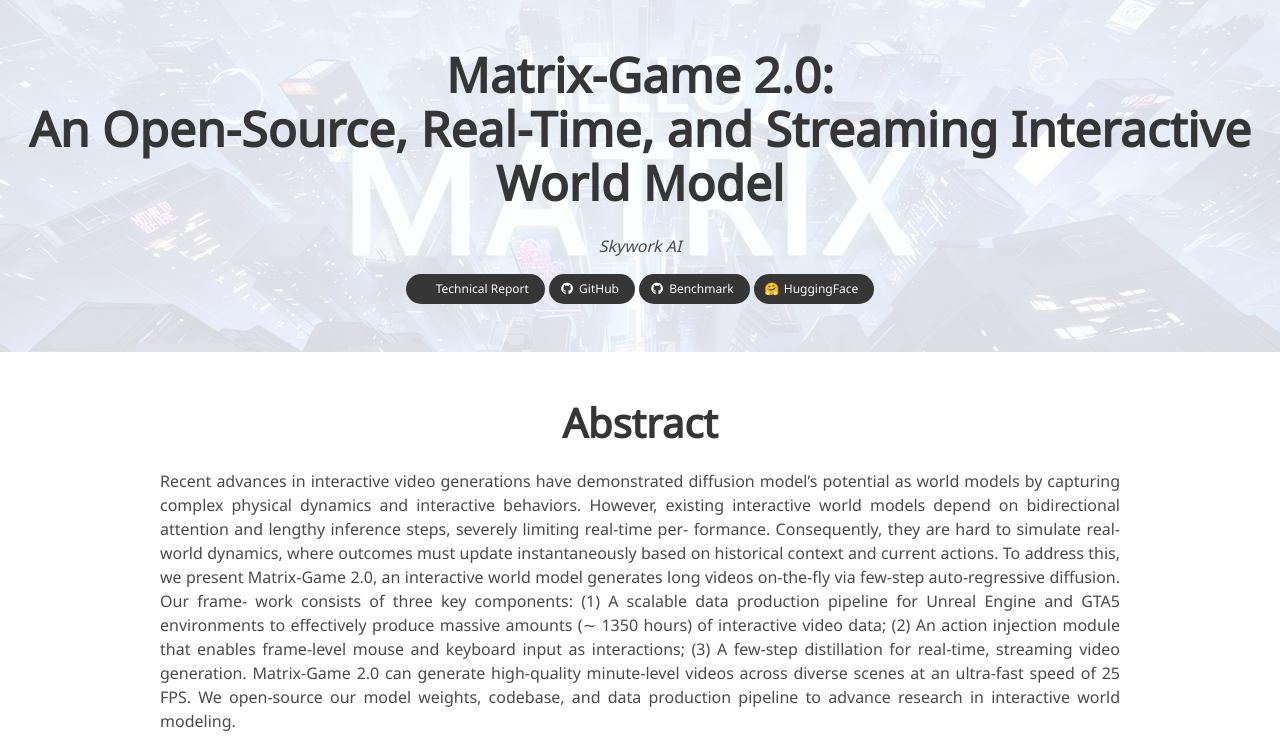
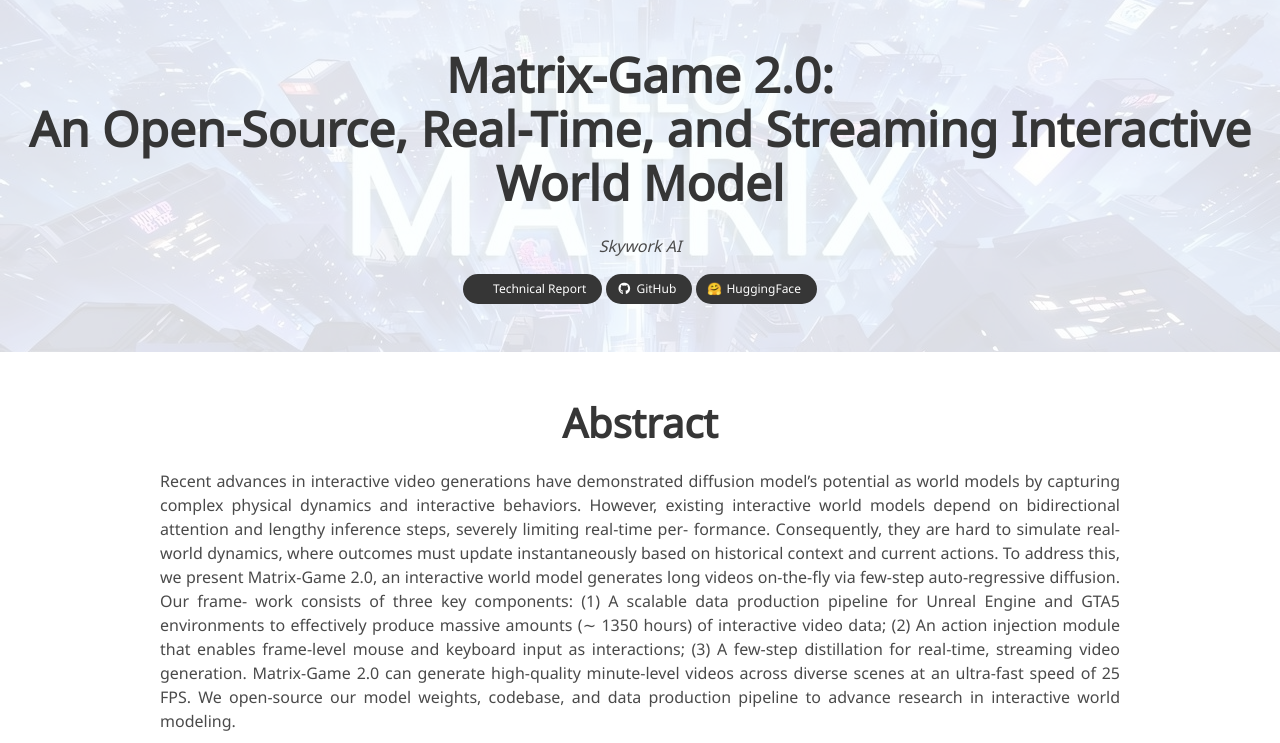
Before and after one commit to matrix-game-turbo/matrix-game-turbo.github.io, a plain HTML site: page index.html in a window 1280 px wide. Shown: the top 743 px of the page. Drawn offline with Linux system fonts and the light colour scheme; some icons are missing; a web font is replaced by a local one.

Commit message:
Update index.html

```diff
--- a/index.html
+++ b/index.html
@@ -38,14 +38,11 @@
     <p><em>Skywork AI</em></p>
 
     <p style="margin-top:1rem;">
-      <a href="https://arxiv.org/pdf/2506.18701" class="button is-dark is-small is-rounded">
+      <a href="#" class="button is-dark is-small is-rounded">
         <span class="icon"><i class="ai ai-arxiv"></i></span><span>Technical Report</span>
       </a>
-      <a href="https://github.com/SkyworkAI/Matrix-Game" class="button is-dark is-small is-rounded">
+      <a href="https://github.com/SkyworkAI/Matrix-Game-2.0" class="button is-dark is-small is-rounded">
         <span class="icon"><i class="fab fa-github"></i></span><span>GitHub</span>
-      </a>
-      <a href="https://github.com/SkyworkAI/Matrix-Game/tree/main/GameWorldScore" class="button is-dark is-small is-rounded">
-        <span class="icon"><i class="fab fa-github"></i></span><span>Benchmark</span>
       </a>
       <a href="https://huggingface.co/Skywork/Matrix-Game-2.0" class="button is-dark is-small is-rounded">
         <span class="icon">🤗</span><span>HuggingFace</span>
```
